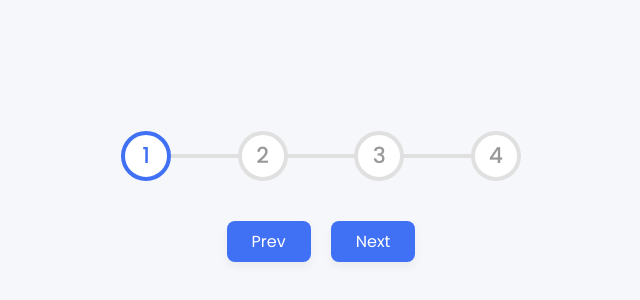
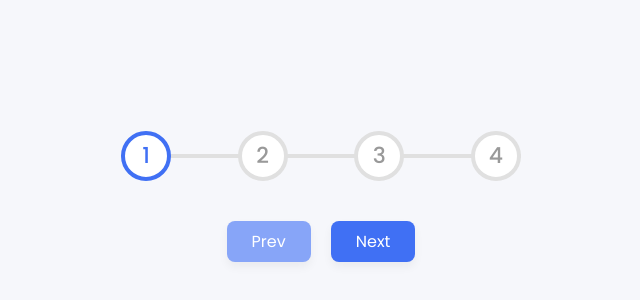
Before and after one commit to heirosdule/progressbar, a plain HTML site: page index.html in a window 1280 px wide. Shown: the part 204-504 px from the top of the page, without its empty margins (319-959 px from the left). Drawn offline with Linux system fonts and the light colour scheme.

Commit message:
Update index.html

```diff
--- a/index.html
+++ b/index.html
@@ -21,7 +21,7 @@
         </div>
       </div>
       <div class="buttons">
-        <button id="prev" enabled>Prev</button>
+        <button id="prev" disabled>Prev</button>
         <button id="next">Next</button>
       </div>
     </div>
```
